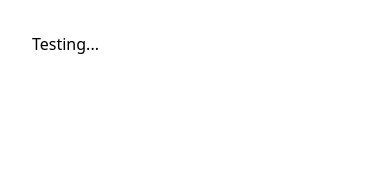
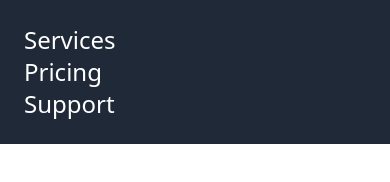
Before and after one commit to je-boska/gatsby-tailwind-test, a Gatsby site: page / in a window 390 px wide. Built offline with nearby package versions, Linux system fonts and the light colour scheme; Gatsby itself is replaced by a stand-in of ours.

Commit message:
Create responsive navbar.

```diff
--- /dev/null
+++ b/src/components/Navbar.js
@@ -0,0 +1,18 @@
+import React from 'react'
+
+const Navbar = () => {
+  return (
+    <div className='flex justify-between p-6 bg-gray-800 text-white text-2xl'>
+      <h1 className='hidden sm:block'>
+        X <span className='hidden md:inline-block ml-2'>Test Industries</span>
+      </h1>
+      <ul className='sm:flex justify-end'>
+        <li className='mr-4'>Services</li>
+        <li className='mr-4'>Pricing</li>
+        <li>Support</li>
+      </ul>
+    </div>
+  )
+}
+
+export default Navbar
--- a/src/pages/index.js
+++ b/src/pages/index.js
@@ -1,10 +1,11 @@
 import * as React from 'react'
 import '../components/global.css'
+import Navbar from '../components/Navbar'
 
 const IndexPage = () => {
   return (
     <main>
-      <h1 className='m-8'>Testing...</h1>
+      <Navbar />
     </main>
   )
 }
```
